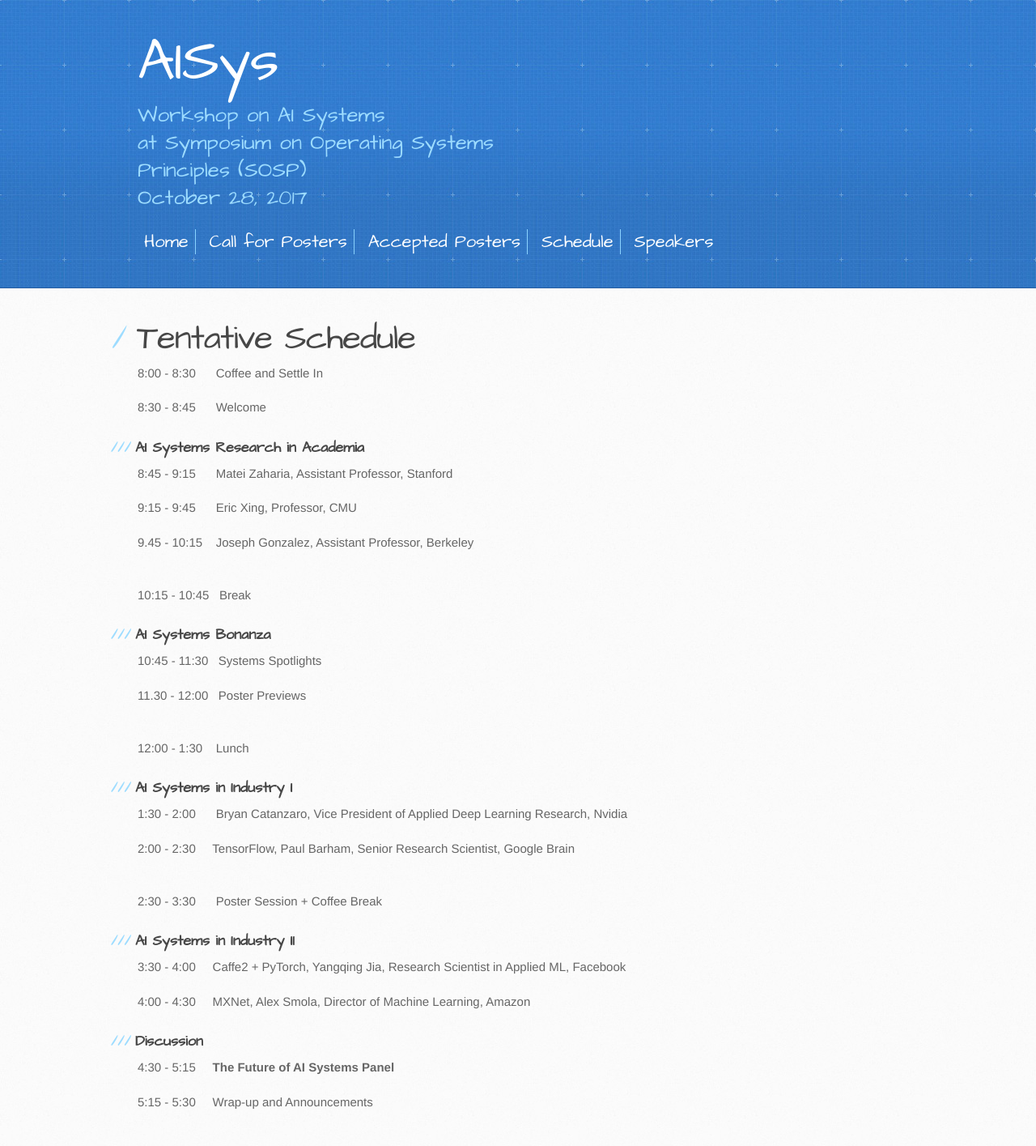
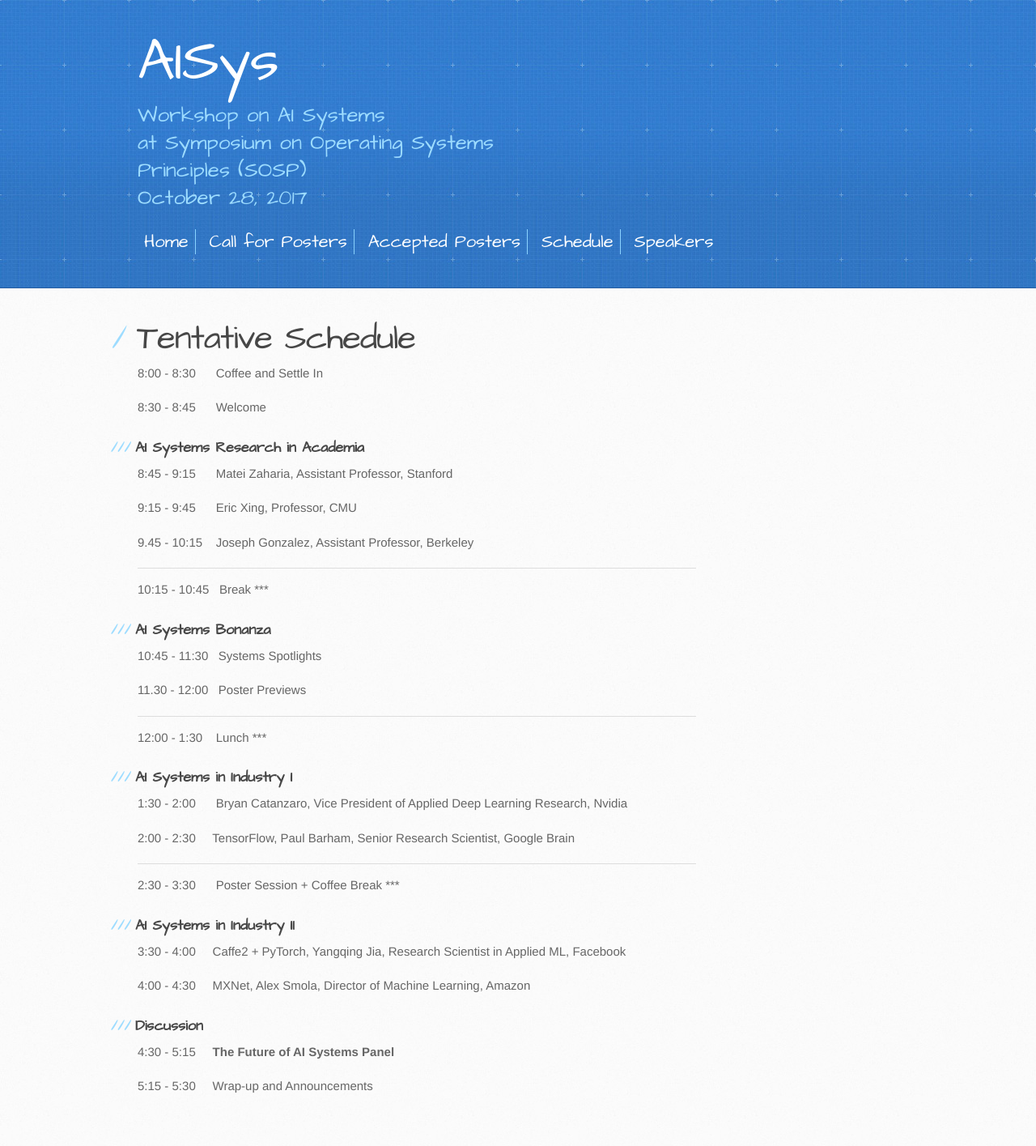
Before and after one commit to LearningSys/sosp17, a Jekyll site: the page built from schedule.md, in a window 1280 px wide. Shown: the whole page at 81% size. Built offline with Jekyll 4.4.1, drawn with Linux system fonts in a browser that asks for light colours; our own code applies the rules of GitHub Pages for plain Markdown files; the repository's description, which GitHub fills in, is left out.

Commit message:
experiment with line spacing

```diff
--- a/schedule.md
+++ b/schedule.md
@@ -12,8 +12,9 @@
 
 9.45 - 10:15 &nbsp;&nbsp;          Joseph Gonzalez, Assistant Professor, Berkeley
 
-<br>
+***
 10:15 - 10:45 &nbsp;      Break
+***
 
 ### AI Systems Bonanza
 
@@ -21,8 +22,9 @@
 
 11.30 - 12:00 &nbsp;      Poster Previews
 
-<br>
+***
 12:00 - 1:30 &nbsp;&nbsp;       Lunch
+***
 
 ### AI Systems in Industry I
 
@@ -30,9 +32,9 @@
 
 2:00 - 2:30 &nbsp;&nbsp;&nbsp;   TensorFlow, Paul Barham, Senior Research Scientist, Google Brain
 
-<br>
+***
 2:30 - 3:30 &nbsp;&nbsp;&nbsp;&nbsp;   Poster Session + Coffee Break
-
+***
 
 ### AI Systems in Industry II
 
```
